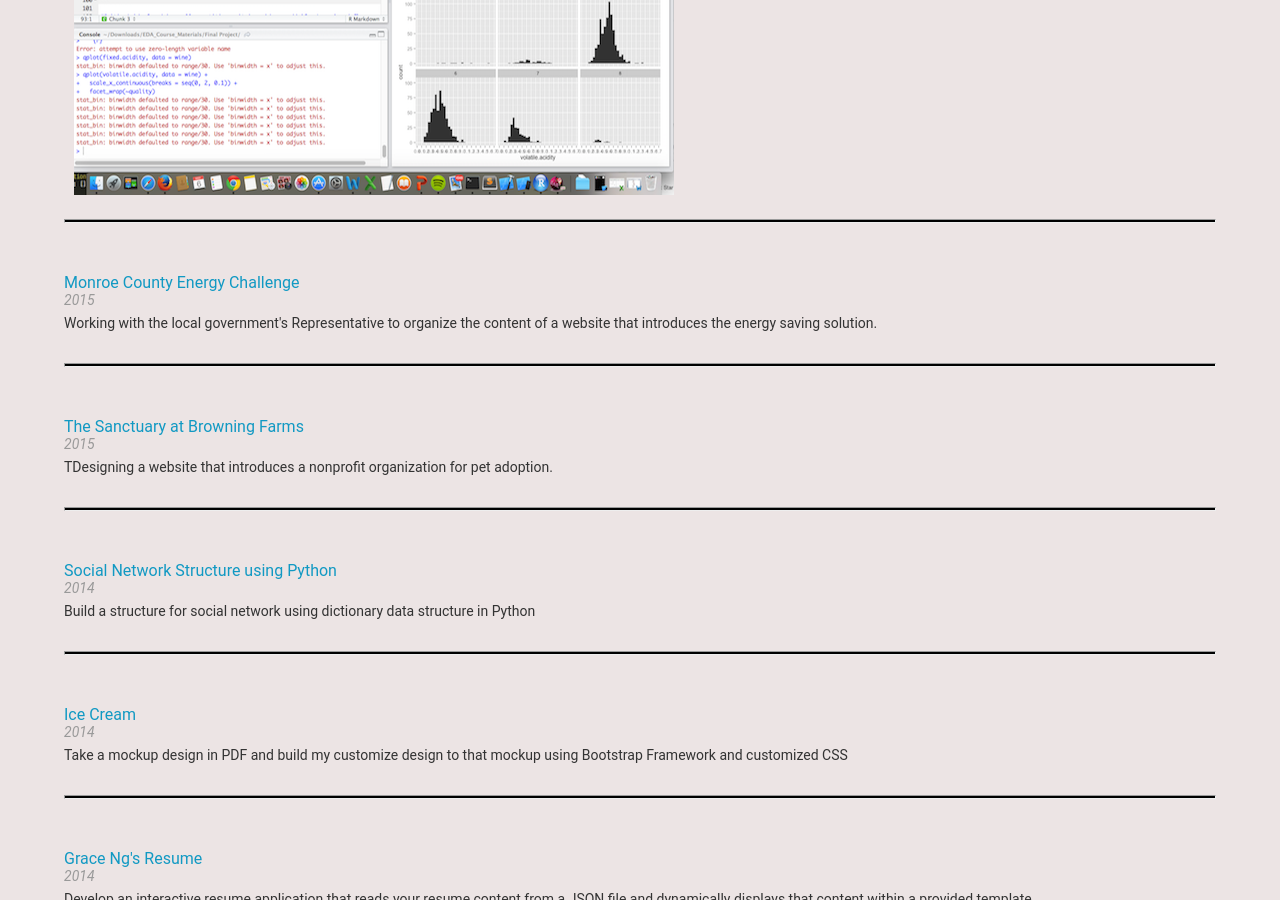
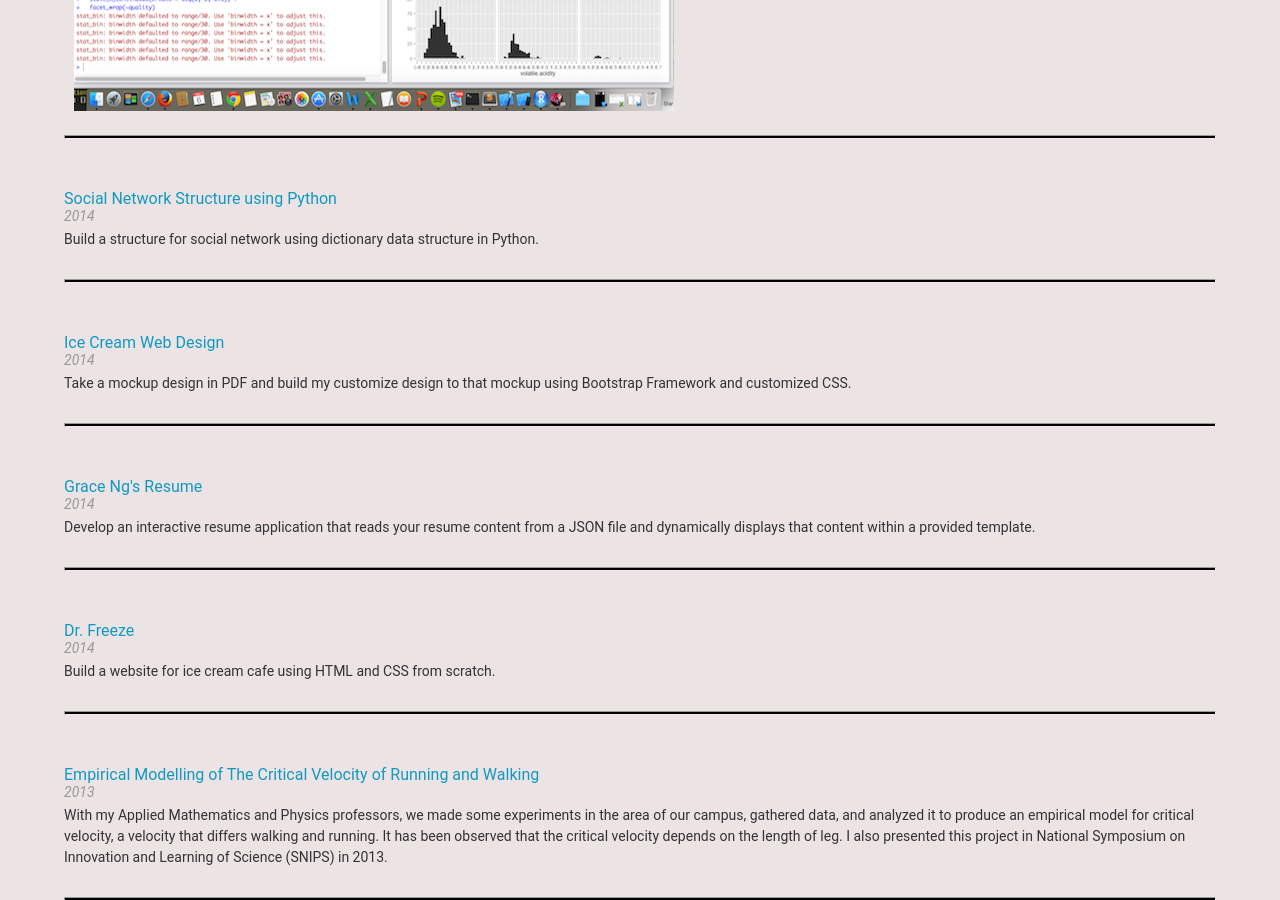
Before and after one commit to gracesuhendra/resume, a plain HTML site: page index.html in a window 1280 px wide. Shown: the part 1900-2800 px from the top of the page. Drawn offline with Linux system fonts and the light colour scheme; some packages are replaced by stand-ins of ours.

Commit message:
change some contents

```diff
--- a/css/style.css
+++ b/css/style.css
@@ -188,7 +188,7 @@ span {
 
 @media only screen and (max-width: 750px) {
   #letsConnect {
-    margin-top: 10%;
+    margin-top: 10px;
   }
   .biopic {
     width: 150px;
--- a/js/resumeBuilder.js
+++ b/js/resumeBuilder.js
@@ -75,7 +75,7 @@ var work = {
       "title": "Head of Fund Raising",
       "location": "Bandung, Indonesia",
       "dates": "2011",
-      "description": "Responsible for raising fund for Mathematics Majors Graduation ceremony"
+      "description": "Responsible for raising fund for Mathematics Majors Graduation ceremony."
     },
     {
       "employer": "TIENS Group",
@@ -83,7 +83,7 @@ var work = {
       "title": "Sales Representative",
       "location": "Bandung, Indonesia",
       "dates": "2012 - 2013",
-      "description": "Sold and promoted TIENS' products"
+      "description": "Sold and promoted TIENS' products."
     },
     {
       "employer": "Student Leadership Academy (SLA)",
@@ -91,7 +91,16 @@ var work = {
       "title": "member",
       "location": "Ivy Tech Community College Bloomington, IN 47404",
       "dates": "2013",
-      "description": "Learned about leadership, professionalism, and public speaking"
+      "description": "Learned about leadership, professionalism, and public speaking."
+    },
+    {
+      "employer": "ITB United",
+      "url": "http://www.facebook.com/pages/ITB-United/105835599474792?sk=timeline",
+      "title": "Head of Marketing",
+      "location": "Bandung, Indonesia",
+      "dates": "2012",
+      "description": "I was responsible to market and sell ITB United's products. We did photoshoots and sell the products in various bazaar.",
+      "images": ["images/work1a.jpg", "images/work1b.jpg", "images/work1c.jpg"]
     }
   ]
 }
@@ -125,6 +134,55 @@ work.display = function() {
 var projects = {
   "portfolios": [
     {
+      "title": "Monroe County Energy Challenge",
+      "url": "http://gracesuhendra.github.io/moco/",
+      "dates": "2015",
+      "description": "Working with the local government's Representative to organize the content of a website that introduces the energy saving solution.",
+      "images": []
+    },
+    {
+      "title": "The Sanctuary at Browning Farms",
+      "url": "http://thesanctuaryatbrowningfarms.com/",
+      "dates": "2015",
+      "description": "Designing a website that introduces a nonprofit organization for pet adoption.",
+      "images": []
+    },
+    {
+      "title": "Explore, Summarize, and Discover Interesting Insights from Diamond and Facebook Datasets Using R.",
+      "url": "",
+      "dates": "2014",
+      "description": "Perform EDA (Exploratory Data Analysis) to explore simulated Facebook user data and the diamonds data set. Creating a RMD file that uncovers the patterns, anomalies and relationships of the data set using R.",
+      "images": ["images/image1.png", "images/image2.png"]
+    },
+    {
+      "title": "Social Network Structure using Python",
+      "url": "http://github.com/gracesuhendra/Udacity/tree/master/Intro-to-CS-course",
+      "dates": "2014",
+      "description": "Build a structure for social network using dictionary data structure in Python.",
+      "images": []
+    },
+    {
+      "title": "Ice Cream Web Design",
+      "url": "http://gracesuhendra.github.io/mockup/",
+      "dates": "2014",
+      "description": "Take a mockup design in PDF and build my customize design to that mockup using Bootstrap Framework and customized CSS.",
+      "images": []
+    },
+    {
+      "title": "Grace Ng's Resume",
+      "url": "http://gracesuhendra.github.io/resume/",
+      "dates": "2014",
+      "description": "Develop an interactive resume application that reads your resume content from a JSON file and dynamically displays that content within a provided template.",
+      "images": []
+    },
+    {
+      "title": "Dr. Freeze",
+      "url": "http://github.com/gracesuhendra/drFreeze",
+      "dates": "2014",
+      "description": "Build a website for ice cream cafe using HTML and CSS from scratch.",
+      "images": []
+    },
+    {
       "title": "Empirical Modelling of The Critical Velocity of Running and Walking",
       "url": "pdf/snips2013.pdf",
       "dates": "2013",
@@ -139,53 +197,32 @@ var projects = {
       "images": []
     },
     {
-      "title": "Explore, Summarize, and Discover Interesting Insights from Diamond and Facebook Datasets Using R",
+      "title": "Binus University Bazaar",
       "url": "",
-      "dates": "2014",
-      "description": "Perform EDA (Exploratory Data Analysis) to explore simulated Facebook user data and the diamonds data set. Creating a RMD file that uncovers the patterns, anomalies and relationships of the data set using R.",
-      "images": ["images/image1.png", "images/image2.png"]
-    },
-    {
-      "title": "Monroe County Energy Challenge",
-      "url": "http://gracesuhendra.github.io/moco/",
-      "dates": "2015",
-      "description": "Working with the local government's Representative to organize the content of a website that introduces the energy saving solution.",
+      "dates": "2012",
+      "description": "I helped my cousin doing a small stand in Binus' bazaar. We sold okonomiyaki and various of clothes.",
       "images": []
     },
     {
-      "title": "The Sanctuary at Browning Farms",
-      "url": "http://thesanctuaryatbrowningfarms.com/",
-      "dates": "2015",
-      "description": "TDesigning a website that introduces a nonprofit organization for pet adoption.",
+      "title": "9gag T-shirts",
+      "url": "",
+      "dates": "2012",
+      "description": "In my third year of college, 9gag.com was very popular, so I designed and produced 9gag's T-shirts, and couple hundreds of T-shirts were sold out in few weeks.",
       "images": []
     },
     {
-      "title": "Social Network Structure using Python",
-      "url": "http://github.com/gracesuhendra/Udacity/tree/master/Intro-to-CS-course",
-      "dates": "2014",
-      "description": "Build a structure for social network using dictionary data structure in Python",
-      "images": []
+      "title": "Flawless Shop",
+      "url": "http://www.facebook.com/flawless.shop.75?fref=ts",
+      "dates": "2011",
+      "description": "I did a small online garage sell with my friend. We had so much fun doing the photoshoots.",
+      "images": ["images/project1a.jpg", "images/project1b.jpg", "images/project1c.jpg"]
     },
     {
-      "title": "Ice Cream",
-	    "url": "http://gracesuhendra.github.io/mockup/",
-      "dates": "2014",
-      "description": "Take a mockup design in PDF and build my customize design to that mockup using Bootstrap Framework and customized CSS",
-      "images": []
-    },
-    {
-      "title": "Grace Ng's Resume",
-	    "url": "http://gracesuhendra.github.io/resume/",
-      "dates": "2014",
-      "description": "Develop an interactive resume application that reads your resume content from a JSON file and dynamically displays that content within a provided template",
-      "images": []
-    },
-    {
-      "title": "Dr. Freeze",
-	    "url": "http://github.com/gracesuhendra/drFreeze",
-      "dates": "2014",
-      "description": "Build a website for ice cream cafe using HTML and CSS from scratch",
-      "images": []
+      "title": "Almighty Private",
+      "url": "",
+      "dates": "2011",
+      "description": "This is the small business that I ran with my friends. We're looking for students who can teach other students in ITB. It was so much fun.",
+      "images": ["images/project2a.jpg"]
     }
   ]
 }
@@ -231,7 +268,7 @@ var education = {
       "name": "Ivy Tech Community College",
 	  "url": "http://www.ivytech.edu/",
       "degree": "Associates of Applied Science",
-      "dates": "2013 - 2015 (expected)",
+      "dates": "2013 - 2015",
       "location": "Ivy Tech Community College Bloomington, IN 47404",
       "major": ["Computer Information System"]
     }
```
Also changed, not shown: images/project1a.jpg (added), images/project1b.jpg (added), images/project1c.jpg (added), images/project2a.jpg (added), images/work1a.jpg (added), images/work1b.jpg (added), images/work1c.jpg (added).
